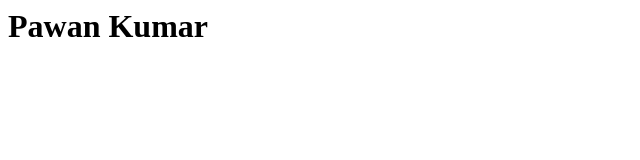
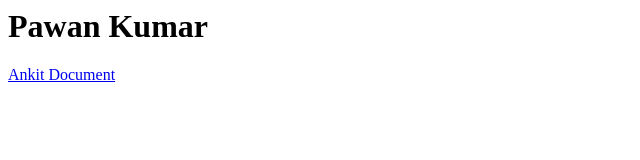
Before and after one commit to pawansoft/pawansoft.github.io, a plain HTML site: page index.html in a window 1280 px wide. Shown: the whole page, without its empty margins (0-640 px from the left). Drawn offline with Linux system fonts and the light colour scheme.

Commit message:
Added : Document in index file

```diff
--- a/index.html
+++ b/index.html
@@ -9,6 +9,7 @@
            <h1>
                Pawan Kumar
            </h1>
+           <a href="ANKITRAJ.text">Ankit Document</a>
 
         </form>
     </body>
```
